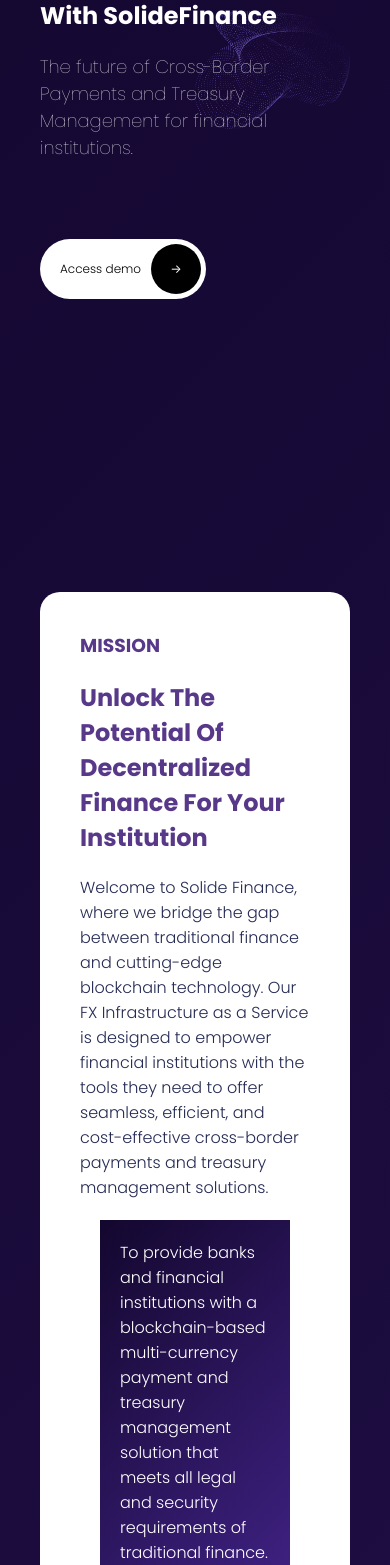
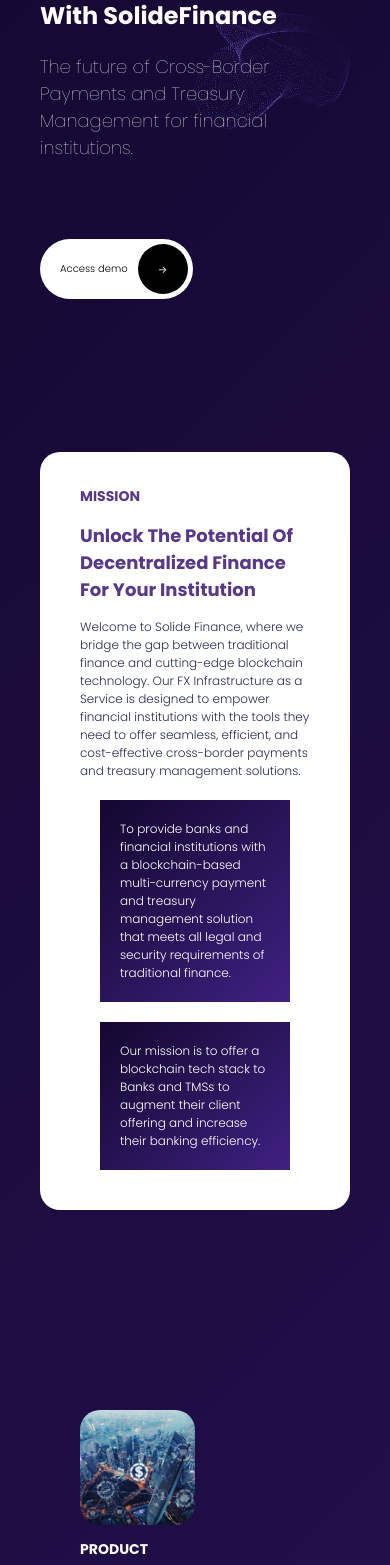
Before and after one commit to solide-finance/homepage, a React (Vite) app: page / in a window 390 px wide. Shown: the part 432-1997 px from the top of the page. Built offline with nearby package versions, Linux system fonts and the light colour scheme.

Commit message:
Fix minor responsiveness issues and make Vision/Product responsive

```diff
--- a/src/App.scss
+++ b/src/App.scss
@@ -83,3 +83,19 @@
     }
   }
 }
+
+@media (width < $mobile-width-breakpoint) {
+  .App {
+    font-size: 1.2rem;
+  }
+
+  main {
+    .page {
+      margin-top: 2rem;
+    }
+
+    a.button-like {
+      font-size: 1rem;
+    }
+  }
+}
--- a/src/pages/Portal/HeroComponent.scss
+++ b/src/pages/Portal/HeroComponent.scss
@@ -14,6 +14,7 @@
   label {
     display: inline-flex;
     margin: 0.5rem;
+    margin-left: 0;
     border-radius: 2rem;
     padding: 1rem;
     background-color: #b3aaff;
@@ -47,9 +48,5 @@
     p {
       font-size: 1.8rem;
     }
-
-    a.button-like {
-      font-size: 1.2rem;
-    }
   }
 }
--- a/src/pages/Portal/ProductComponent.scss
+++ b/src/pages/Portal/ProductComponent.scss
@@ -1,10 +1,9 @@
+@import "../../utils/variables.scss";
+
 .product-component {
   display: flex;
-  justify-content: space-between;
 
   > div {
-    width: 58%;
-
     summary {
       font-weight: bold;
 
@@ -15,9 +14,33 @@
   }
 
   > img {
-    width: 38%;
+    border-radius: 2rem;
     display: inline-grid;
     aspect-ratio: 1;
     object-fit: cover;
   }
 }
+
+@media (width >= $mobile-width-breakpoint) {
+  .product-component {
+    justify-content: space-between;
+
+    > div {
+      width: 58%;
+    }
+
+    > img {
+      width: 38%;
+    }
+  }
+}
+
+@media (width < $mobile-width-breakpoint) {
+  .product-component {
+    flex-direction: column;
+
+    > img {
+      max-width: 50%;
+    }
+  }
+}
--- a/src/pages/Portal/ProductComponent.tsx
+++ b/src/pages/Portal/ProductComponent.tsx
@@ -11,6 +11,7 @@
   return (
     <>
       <div className="product-component page" id={nav}>
+        <img src={cashpool} className="illustration" alt="cashpool" />
         <div>
           <h3>Product</h3>
           <h2>Cash pooling</h2>
@@ -30,8 +31,8 @@
             </p>
           </details>
         </div>
-        <img src={cashpool} className="illustration" alt="cashpool" />
       </div>
+
       <div className="product-component page" id="cross-border">
         <img src={crossborderpayments} className="illustration" alt="cross-border payments" />
         <div>
--- a/src/pages/Portal/VisionComponent.scss
+++ b/src/pages/Portal/VisionComponent.scss
@@ -1,3 +1,5 @@
+@import "../../utils/variables.scss";
+
 .vision-component {
   background-image: url(../../assets/dots.png);
   background-size: 50%;
@@ -9,3 +11,12 @@
     width: 60%;
   }
 }
+
+@media (width < $mobile-width-breakpoint) {
+  .vision-component {
+    p {
+      width: 100%;
+      font-size: 1.6rem;
+    }
+  }
+}
```
